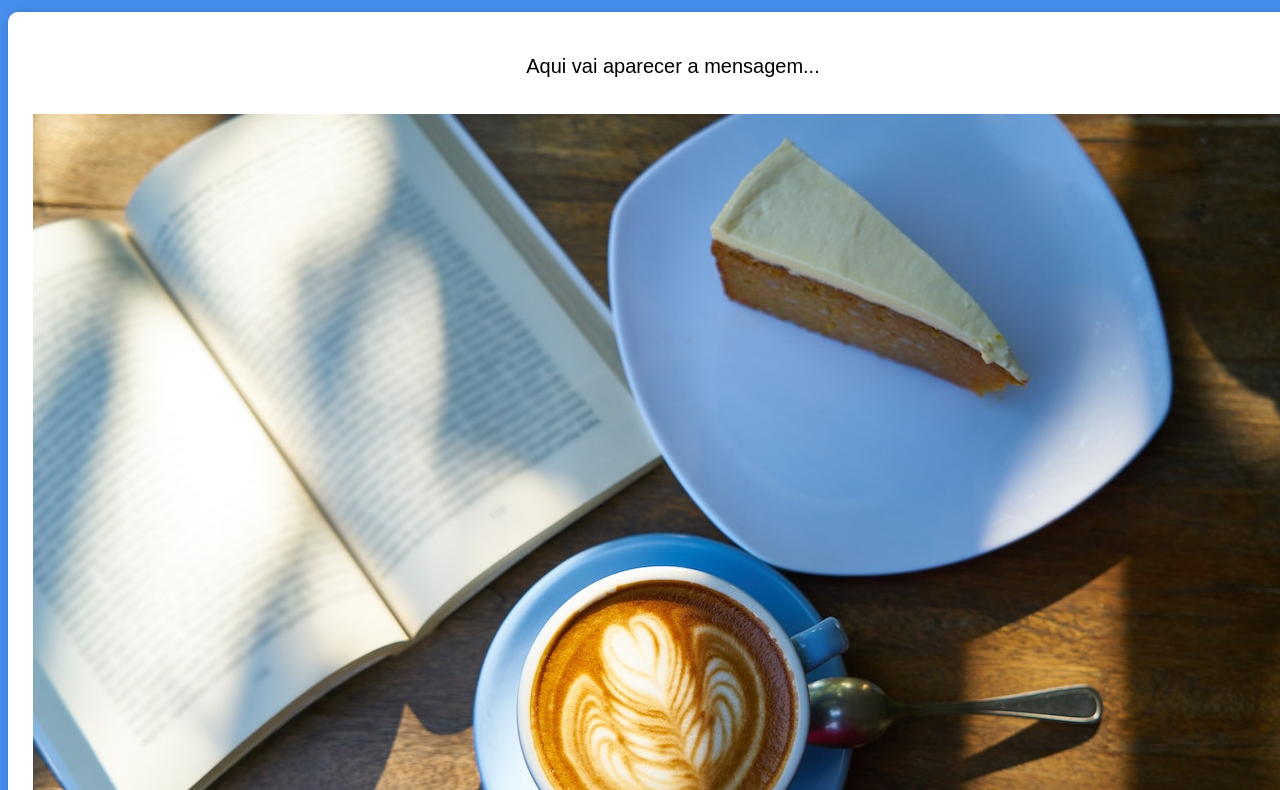
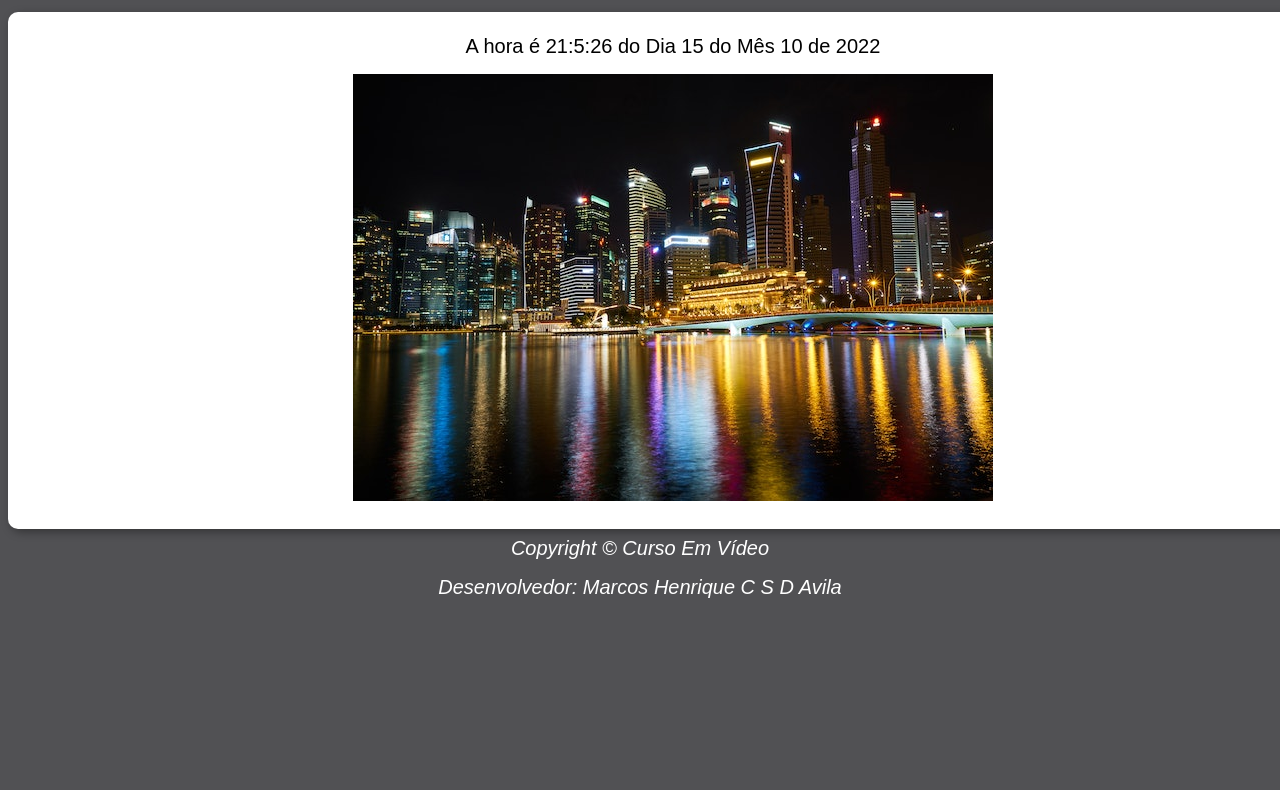
Before and after one commit to Marcos-cmd-henrique/HORAS-JavaScript, a plain HTML site: page index.html in a window 1280 px wide. Shown: the part 87-877 px from the top of the page. After the commit the page ends 800 px from the top, so only its background shows below. Drawn offline with Linux system fonts and the light colour scheme.

Commit message:
criação do JS, FUNÇÃO carregar

```diff
--- a/index.html
+++ b/index.html
@@ -8,7 +8,7 @@
     <script src="/js/scripts-main.js" defer></script>
     <title>HORAS</title>
 </head>
-<body>
+<body onload="carregar()">
     <header>
         <h1>Horário do Dia</h1>
     </header>
@@ -22,7 +22,7 @@
         </div>
     </section>
     <footer>
-        <div>Copyright &copy Webacademy - Curso Em Vídeo</div>
+        <div>Copyright &copy Curso Em Vídeo</div>
         <div>Desenvolvedor: Marcos Henrique C S D Avila</div>
     </footer>
 
--- a/js/scripts-main.js
+++ b/js/scripts-main.js
@@ -0,0 +1,25 @@
+function carregar() {
+    const msg = document.querySelector('div#msg')
+    const img = document.querySelector('#imagem')
+    const data = new Date()
+    const hora = data.getHours()
+    const min = data.getMinutes()
+    const seg = data.getSeconds()
+    const day = data.getDate()
+    const mes = data.getMonth()
+    const ano = data.getFullYear()
+    msg.innerHTML = `A hora é ${hora}:${min}:${seg} do Dia ${day} do Mês ${mes} de ${ano}`
+    if (hora >= 0 && hora < 12){
+        // Bom Dia
+        img.src = '/img/manhã.jpg'
+        document.body.style.background = '#e2cd9f'
+    } else if(hora >= 12 && hora <= 18){
+        //Boa Tarde
+        img.src = '/img/tarde.jpg'
+        document.body.style.background = '#b9846f'
+    } else {
+        //Boa Noite
+        img.src = '/img/noite.jpg'
+        document.body.style.background = '#515154'
+    }
+}
```
